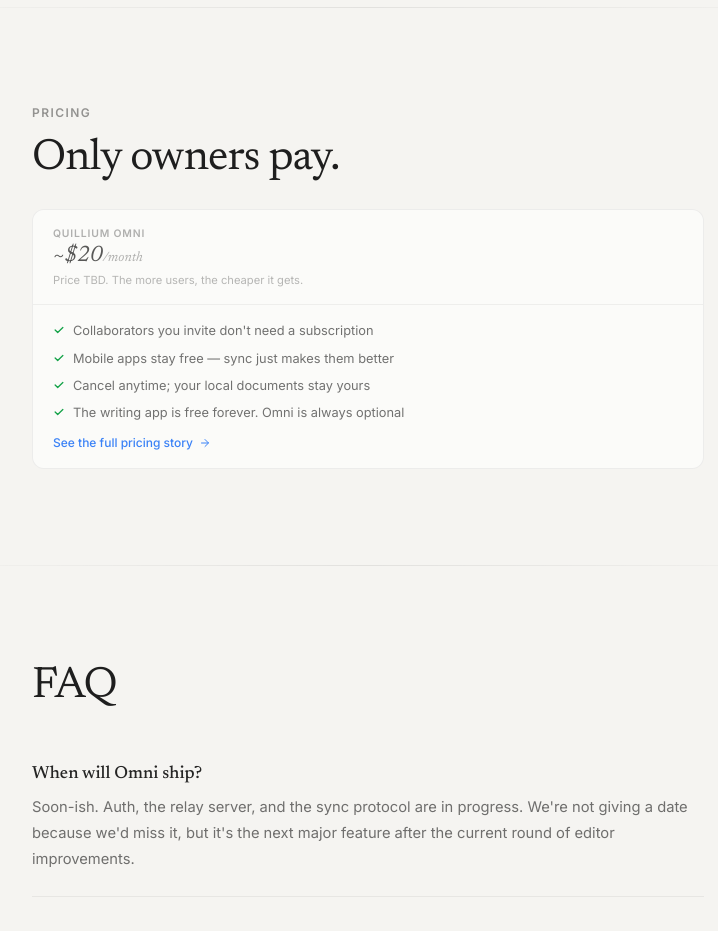
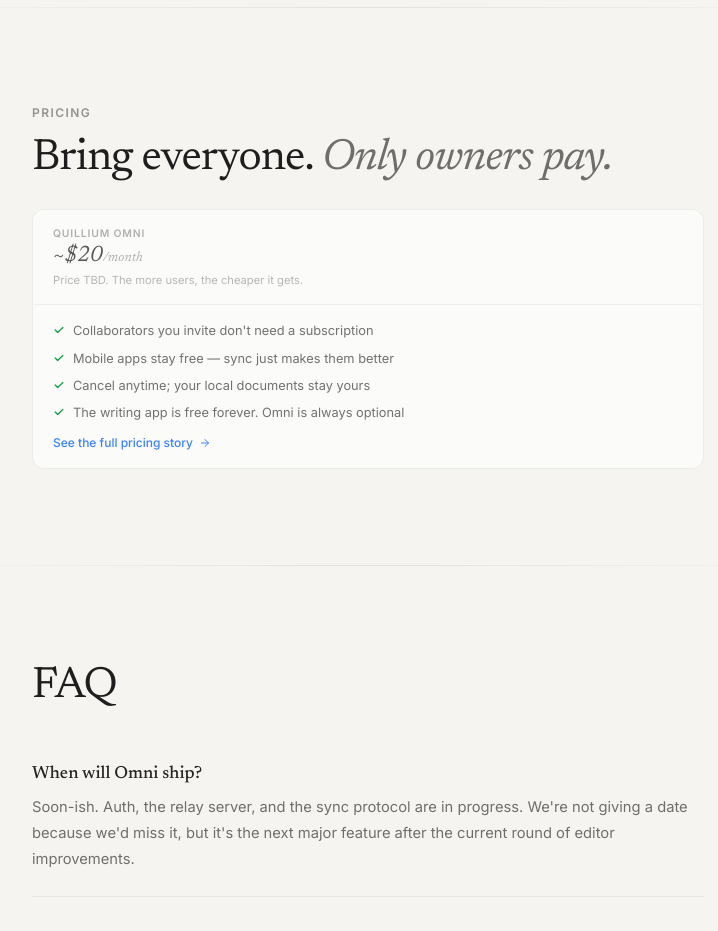
Before and after one commit to ThatXliner/quillium-landing, a SvelteKit app: page /omni in a window 1280 px wide. Shown: the part 2600-3531 px from the top of the page, without its empty margins (272-990 px from the left). Built offline with nearby package versions, Linux system fonts and the light colour scheme.

Commit message:
:lipstick: copy(omni): lead pricing with the invitation, not the limit
The previous heading 'Only owners pay.' framed pricing as a restriction.
Flip the framing so the generous promise comes first and the pricing
constraint lands as a quieter follow-up, matching the voice used
elsewhere on the page.

```diff
--- a/src/routes/omni/+page.svelte
+++ b/src/routes/omni/+page.svelte
@@ -499,7 +499,9 @@
 	<section class="mx-auto max-w-2xl">
 		<div class="mb-6">
 			<p class="section-eyebrow">Pricing</p>
-			<h2 class="section-heading">Only owners pay.</h2>
+			<h2 class="section-heading">
+				Bring everyone. <span class="italic">Only owners pay.</span>
+			</h2>
 		</div>
 
 		<div class="flex h-full flex-col overflow-hidden rounded-xl border border-black/6 bg-white/60">
```
